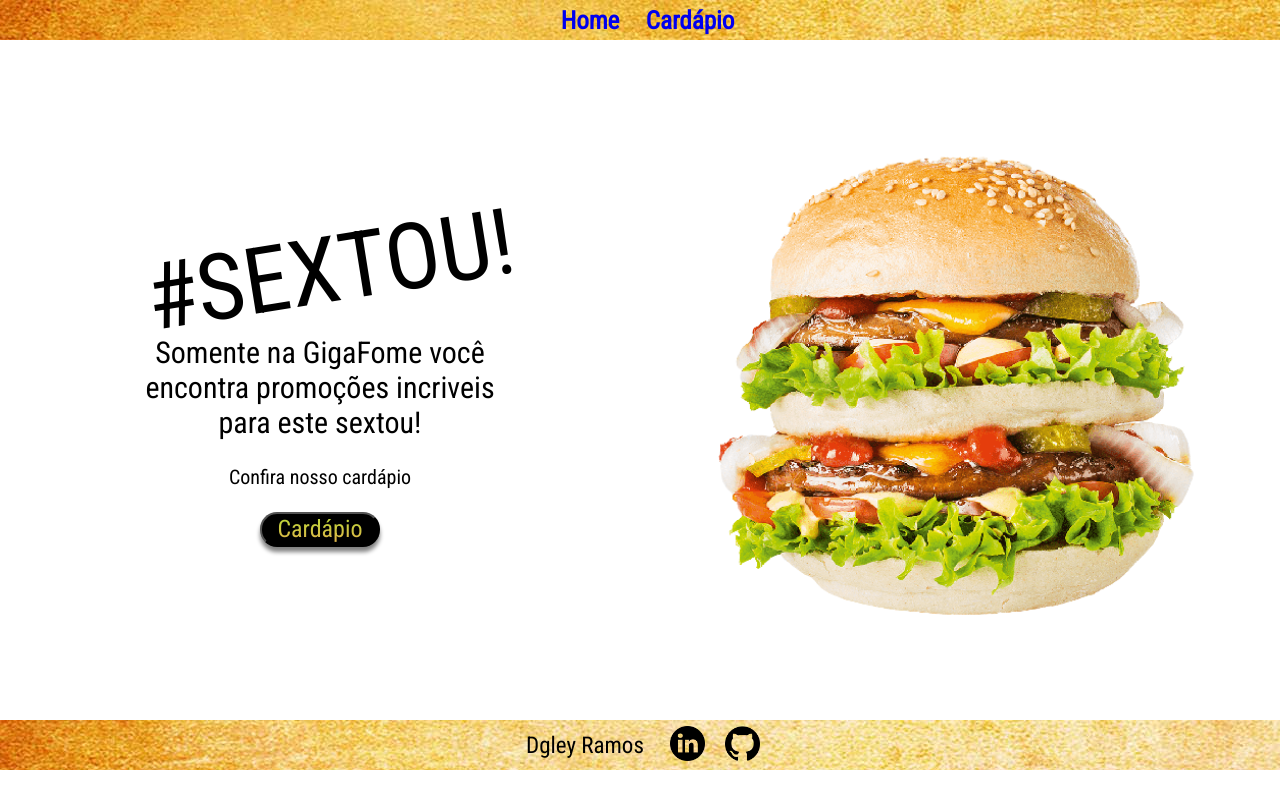
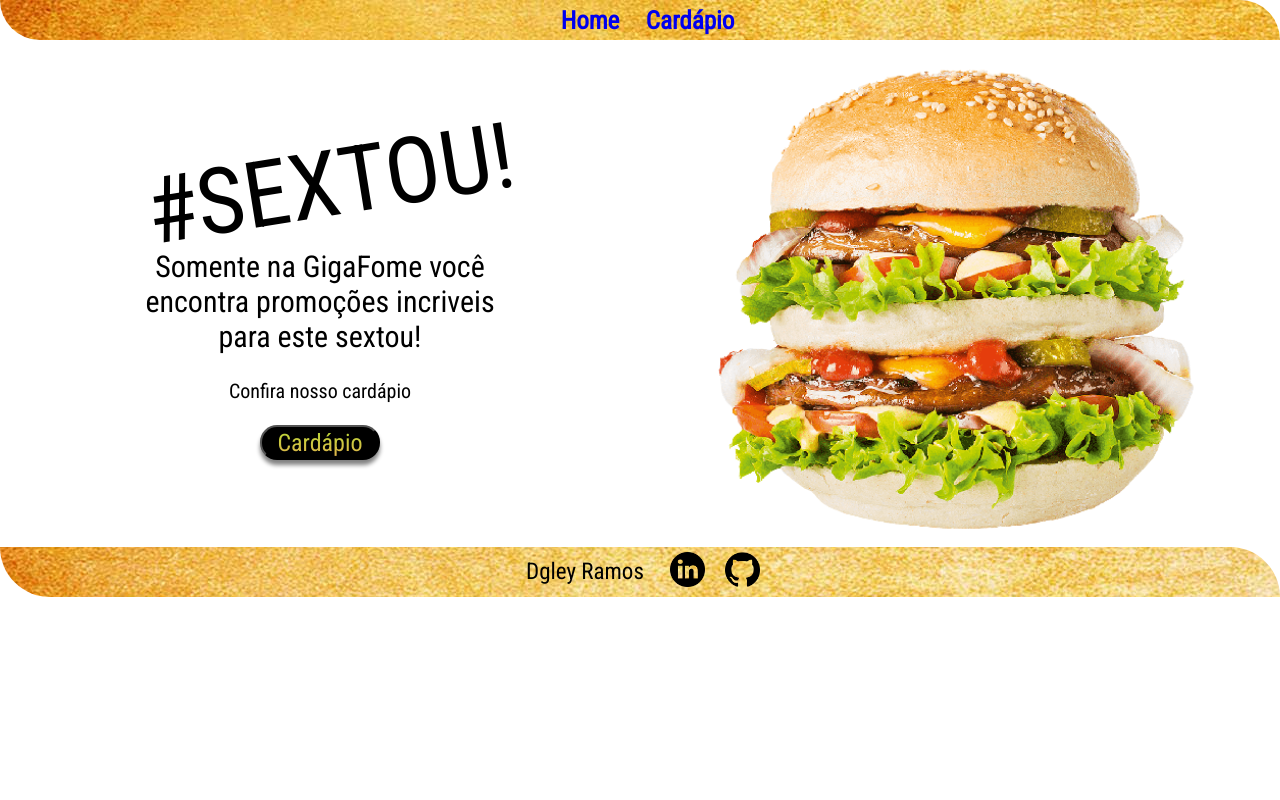
Before and after one commit to dgleyramos1/gigaFome, a React (Create React App) app: page / in a window 1280 px wide. Built offline with nearby package versions, Linux system fonts and the light colour scheme.

Commit message:
Reformulando o formulário

```diff
--- a/src/components/Buttons/Cardapio/styles.ts
+++ b/src/components/Buttons/Cardapio/styles.ts
@@ -13,7 +13,7 @@ export const Container = styled.div`
         transition: 10ms;
     }
     .contentBut:hover{
-        box-shadow:0 8px 9px rgba(255, 255, 255, 0.5);
+        box-shadow: #c4cf3c;
     }
     .contentText {
         background-image:linear-gradient(0deg, rgba(225.00000178813934, 179.000004529953, 75.00000312924385, 1) 0%,rgba(184.00000423192978, 219.0000021457672, 54.00000058114529, 1) 100%) ;
--- a/src/components/Footer/styles.ts
+++ b/src/components/Footer/styles.ts
@@ -2,12 +2,13 @@ import styled from "styled-components";
 import bg from '../../assert/images/bg.jpg';
 
 export const Container = styled.div`
-    width: 100vw;
+    width: auto;
     height: 50px;
     text-align: center;
     display: flex;
     justify-content: center;
     align-items: center;
+    border-radius: 0 25em 0 25em;
 
     background-image: url(${bg});
     background-repeat: no-repeat;
--- a/src/components/Header/styles.ts
+++ b/src/components/Header/styles.ts
@@ -9,6 +9,7 @@ export const Container = styled.div`
     display: flex;
     justify-content: center;
     align-items: center;
+    border-radius: 0 25em 0 25em;
 
     background-image: url(${bg});
     background-repeat: no-repeat;
--- a/src/view/Cardapio/index.tsx
+++ b/src/view/Cardapio/index.tsx
@@ -4,6 +4,7 @@ import Header from '../../components/Header';
 import { Container } from './styles';
 import api from '../../services/api';
 import Cart from '../../assert/images/cart.png';
+import contato from '../../assert/images/contato.png';
 
 
 
@@ -37,15 +38,17 @@ const Cardapio: React.FC = () => {
     localStorage.setItem('@cart', productStore);
   }
 
-  const handleCadastro = (value: any) => {
+   var entradaEmail = document.getElementById('email');
+   var entradaNome = document.getElementById('name');
+   var entradaEndereco = document.getElementById('endereco');
+   var paragrafo = document.getElementById('texCadastro');
 
-
-  }
-   function cadastro(){
-     let paragrafo = document.createElement("p")
-     paragrafo.innerHTML = "Dados cadastrados"
-     document.getElementById("texCadastro")?.appendChild(paragrafo)
-   }
+  document.getElementById('botao')?.addEventListener('click', function() {
+    let client = `${entradaNome.value} | ${entradaEmail.value} | ${entradaEndereco.value}`
+      localStorage.setItem('@client', client);
+      let mensagem = "Você se cadastrou com sucesso!";
+      paragrafo.innerText = mensagem;
+  });
 
 
 
@@ -71,27 +74,28 @@ const Cardapio: React.FC = () => {
               ))}
             </section>
             <div id="carrinho">
-                <form action="">
-                  <h2>Cadastro</h2>
+                <form method="POST">
+                  <h2>Cadastre-se</h2>
 
-                  <label htmlFor="name">Name</label>
-                  <input name="nome" placeholder="digite seu Nome aqui" type="text" />
+                  <label htmlFor="name">Nome Completo</label>
+                  <input name="name" id="name" placeholder="digite seu Nome aqui" type="text" />
 
                   <label htmlFor="email">E-mail</label>
-                  <input type="email" name="email" placeholder="Digite seu e-mail" />
+                  <input type="email" id="email" name="email" placeholder="Digite seu e-mail" />
 
                   <label htmlFor="endereco">Endereço</label>
-                  <input id="endereco" type="text" placeholder="Digite seu endereço" />
+                  <input id="endereco" name="endereco" type="text" placeholder="Digite seu endereço" />
 
-                  <button  className="contentBut">
-                      <span className="contentText">Cadastrar</span>
+                  <button id="botao" className="contentBut">
+                      <span className="contentText">Cadastre-se</span>
                   </button>
 
                   <p id="texCadastro"></p>
 
                 </form>
 
-              <div>
+              <div className="imagContato">
+                <img src={contato} alt="" />
 
               </div>
             </div>
--- a/src/view/Cardapio/styles.ts
+++ b/src/view/Cardapio/styles.ts
@@ -11,10 +11,6 @@ export const Container = styled.div`
     align-items: center;
     flex-direction: column;
     font-size: 25px;
-<<<<<<< HEAD
-=======
-
->>>>>>> a4456ba1863f38a7b086dba19b059eee07cfd06e
     .nav{
         display: flex;
         align-items: center;
@@ -64,7 +60,7 @@ export const Container = styled.div`
         }
     }
   .contentBut {
-        background-color:rgba(0, 0, 0, 1);
+        background-color: black;
         width:auto;
         height:35px;
         left:10.401824951171875px;
@@ -76,7 +72,7 @@ export const Container = styled.div`
         margin-bottom: 5px;
     }
     .contentBut:hover{
-        box-shadow:0 8px 9px rgba(255, 255, 255, 0.5);
+        box-shadow: white;
     }
     .contentText {
         background-image:linear-gradient(0deg, rgba(225.00000178813934, 179.000004529953, 75.00000312924385, 1) 0%,rgba(184.00000423192978, 219.0000021457672, 54.00000058114529, 1) 100%) ;
@@ -101,14 +97,22 @@ export const Container = styled.div`
         text-align: center;
         margin-top: 80px;
         display: flex;
-        justify-content: center;
+        justify-content: space-evenly;
         align-items: center;
-<<<<<<< HEAD
-=======
+        flex-flow: row wrap;
+        margin-bottom: 20px;
+        margin: 0;
 
->>>>>>> a4456ba1863f38a7b086dba19b059eee07cfd06e
+        .imagContato{
+            max-width: 450px;
+            min-width: 100px;
+            height: auto;
+            margin-top: 10px;
+        }
+
         form{
-            width: 50%;
+            max-width: 450px;
+            min-width: 250px;
             display: flex;
             flex-direction: column;
             justify-content: center;
@@ -118,28 +122,28 @@ export const Container = styled.div`
             background-repeat: no-repeat;
             background-attachment: fixed;
             border-radius: 25px;
-<<<<<<< HEAD
-            label{
-                padding: 10px;
-            }
-=======
 
             label{
                 padding: 10px;
             }
 
->>>>>>> a4456ba1863f38a7b086dba19b059eee07cfd06e
             input{
             width: 100%;
             height: auto;
             padding: 10px;
             color: black;
             }
+            button{
+                margin-top: 10px;
+            }
         }
-<<<<<<< HEAD
-=======
 
->>>>>>> a4456ba1863f38a7b086dba19b059eee07cfd06e
 
     }
+
+    @media(max-width: 768px){
+        .imagContato{
+            display: none;
+        }
+    }
 `
--- a/src/view/Home/styles.ts
+++ b/src/view/Home/styles.ts
@@ -10,8 +10,8 @@ export const Container = styled.div`
         justify-content: center;
         align-items: center;
         flex-flow: wrap;
-        width: 100vw;
-        height: 85vh;
+        width: 100%;
+        height: auto;
         margin: auto;
     }
 
@@ -29,7 +29,7 @@ export const Container = styled.div`
         transform: rotate(-9.103151351662632deg);
         color: rgba(0, 0, 0, 1);
         width: 350px;
-        min-width: 150px;
+        min-width: 120px;
         height: auto;
         font-family: Roboto Condensed;
         text-align: left;
@@ -63,7 +63,7 @@ export const Container = styled.div`
         justify-content: center;
         align-items: center;
         width: 50%;
-        min-width: 250px;
+        min-width: 150px;
         height: auto;
         margin: auto;
     }
```
